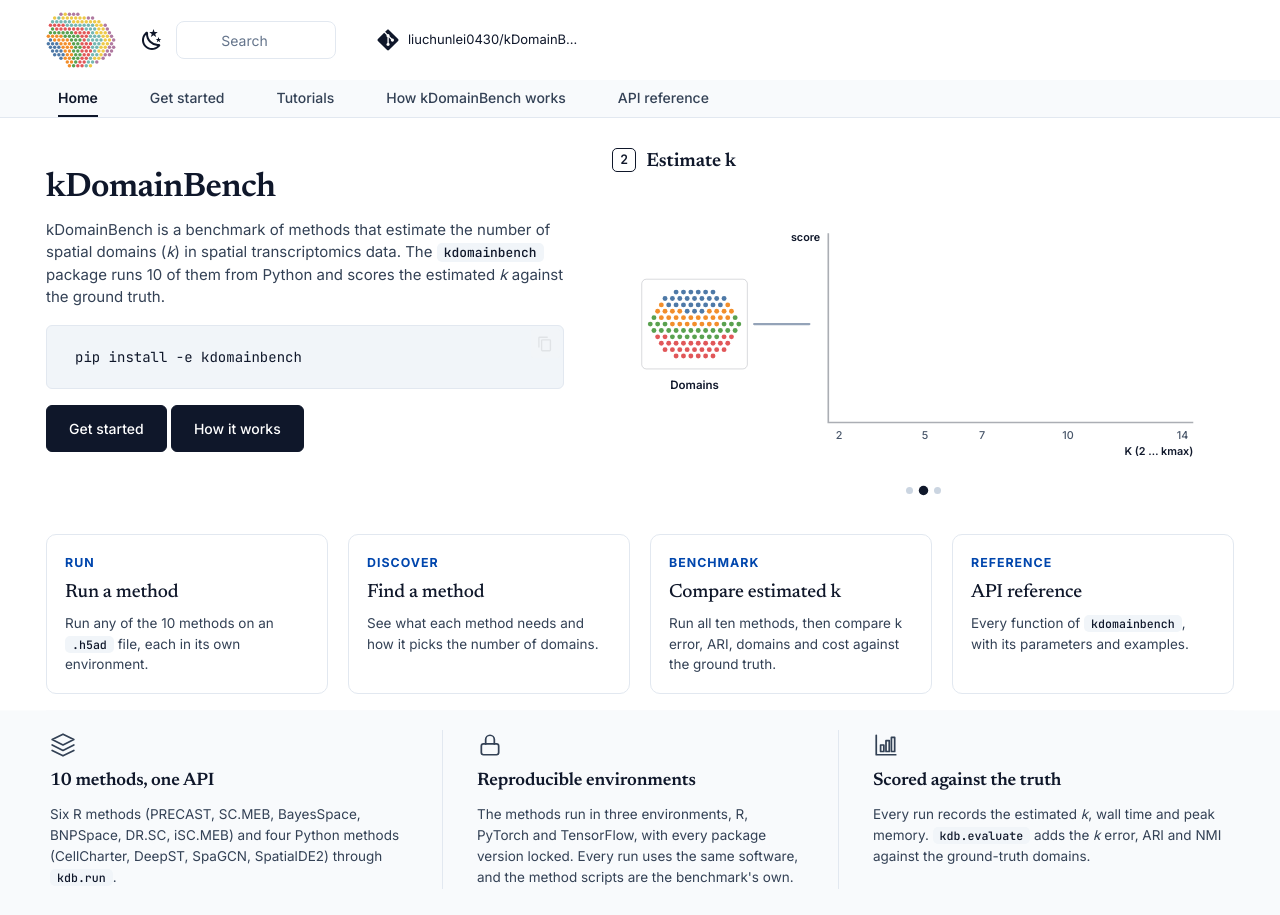
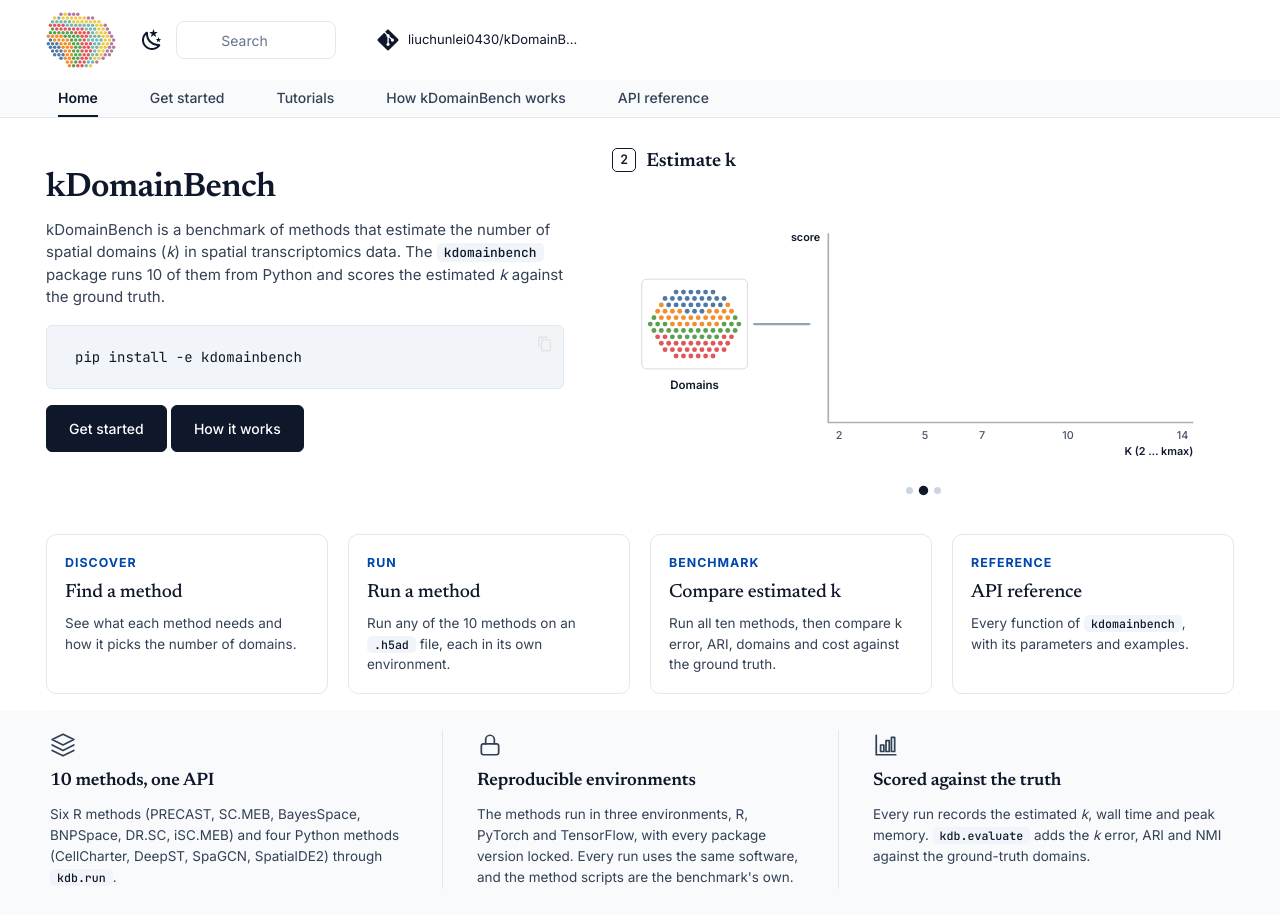
Before and after one commit to PYangLab/domainNumber, an MkDocs documentation site: the page built from docs/index.md, in a window 1280 px wide. Built offline with MkDocs 1.6.1 and Material for MkDocs 9.7.7, drawn with Linux system fonts in a browser that asks for light colours; nearby versions of some CDN libraries; library files that are not in the unit come from our copies; comment, search, counter and statistics services are not loaded.

Commit message:
Homepage: Discover card before Run

```diff
--- a/docs/index.md
+++ b/docs/index.md
@@ -61,17 +61,17 @@ pip install -e kdomainbench
 <section class="lp-section">
 <div class="lp-grid-4">
 <div class="lp-card lp-card-link">
+<a class="lp-card-cover" href="guide/discover.html">
+<span class="lp-card-kicker">Discover</span>
+<span class="lp-card-title">Find a method</span>
+<span class="lp-card-desc">See what each method needs and how it picks the number of domains.</span>
+</a>
+</div>
+<div class="lp-card lp-card-link">
 <a class="lp-card-cover" href="guide/run.html">
 <span class="lp-card-kicker">Run</span>
 <span class="lp-card-title">Run a method</span>
 <span class="lp-card-desc">Run any of the 10 methods on an <code>.h5ad</code> file, each in its own environment.</span>
-</a>
-</div>
-<div class="lp-card lp-card-link">
-<a class="lp-card-cover" href="guide/discover.html">
-<span class="lp-card-kicker">Discover</span>
-<span class="lp-card-title">Find a method</span>
-<span class="lp-card-desc">See what each method needs and how it picks the number of domains.</span>
 </a>
 </div>
 <div class="lp-card lp-card-link">
```
